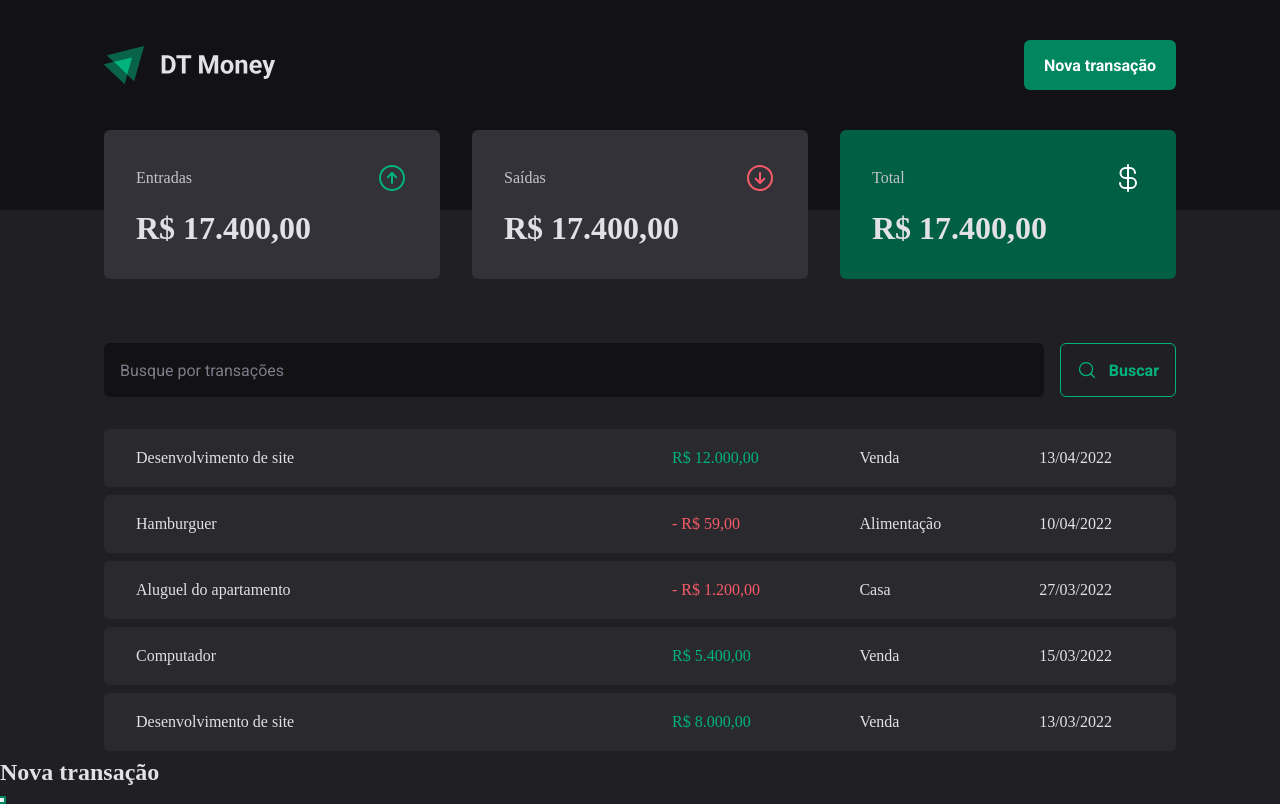
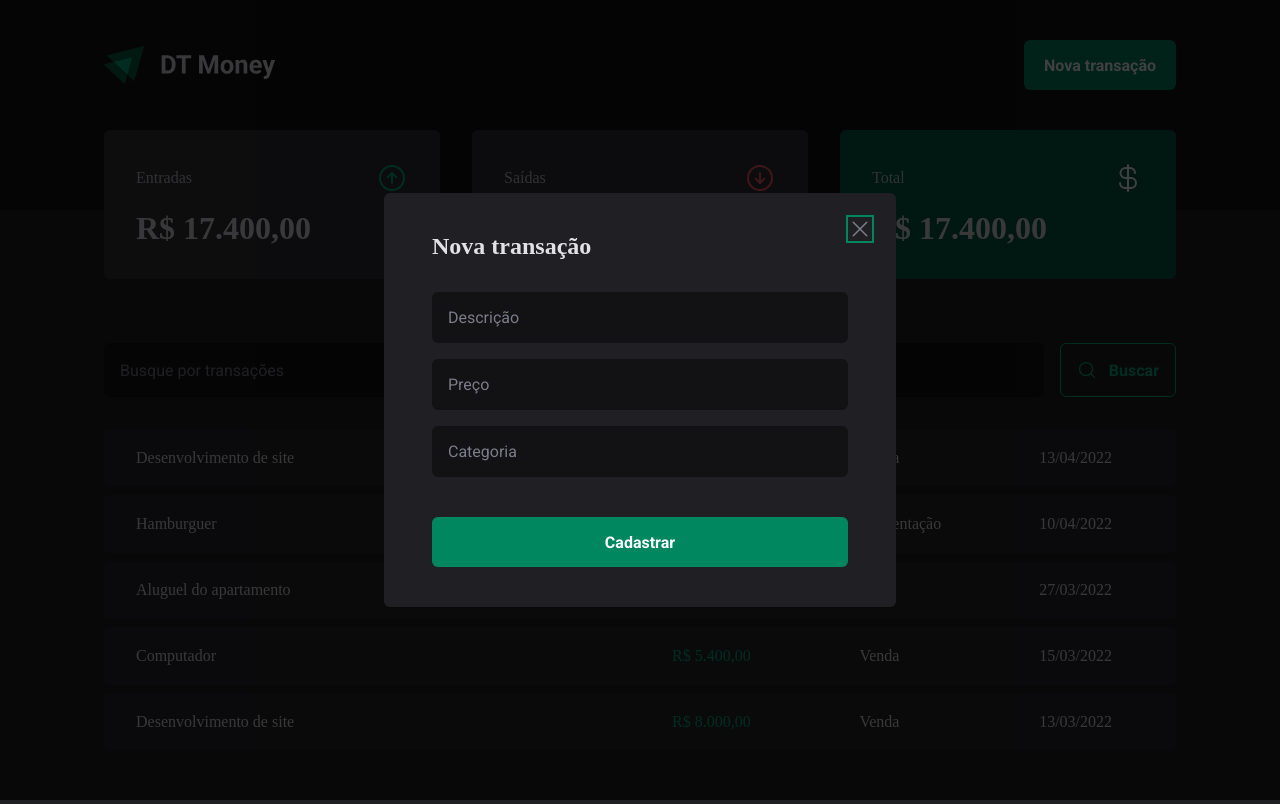
Before and after one commit to Urias01/dt-money, a React (Vite) app: page / in a window 1280 px wide. Both pictures are taken after a click on the button "Nova transação". Built offline with nearby package versions, Linux system fonts and the light colour scheme.

Commit message:
modal new transaction

```diff
--- a/src/components/Header/index.tsx
+++ b/src/components/Header/index.tsx
@@ -2,6 +2,7 @@
 
 import logoImg from '../../assets/Logo.svg'
 import * as Dialog from "@radix-ui/react-dialog";
+import { NewTransactionModal } from "../NewTransactionModal";
 
 export function Header() {
   return (
@@ -14,14 +15,7 @@
             <NewTransactionButton>Nova transação</NewTransactionButton>
           </Dialog.Trigger>
 
-          <Dialog.Portal>
-            <Dialog.Overlay />
-            <Dialog.Content>
-              <Dialog.Title>Nova transação</Dialog.Title>
-              <Dialog.Close />
-
-            </Dialog.Content>
-          </Dialog.Portal>
+          <NewTransactionModal />
         </Dialog.Root>
 
       </HeaderContent>
--- /dev/null
+++ b/src/components/NewTransactionModal/index.tsx
@@ -0,0 +1,28 @@
+import * as Dialog from '@radix-ui/react-dialog'
+import { CloseButton, Content, Overlay } from './styles'
+import { X } from 'phosphor-react'
+
+export function NewTransactionModal() {
+  return (
+    <Dialog.Portal>
+      <Overlay />
+      <Content>
+        <Dialog.Title>Nova transação</Dialog.Title>
+
+        <CloseButton>
+          <X size={24} />
+        </CloseButton>
+
+        <form action="">
+          <input type="text" placeholder='Descrição' required />
+          <input type="number" placeholder='Preço' required />
+          <input type="text" placeholder='Categoria' required />
+          <button type="submit">
+            Cadastrar
+          </button>
+        </form>
+
+      </Content>
+    </Dialog.Portal>
+  )
+}
--- /dev/null
+++ b/src/components/NewTransactionModal/styles.ts
@@ -0,0 +1,71 @@
+import styled from "styled-components";
+import * as Dialog from '@radix-ui/react-dialog'
+
+export const Overlay = styled(Dialog.Overlay)`
+  position: fixed;
+  width: 100vw;
+  height: 100vh;
+  inset: 0;
+  background-color: rgba(0,0,0, 0.75);
+`
+
+export const Content = styled(Dialog.Content)`
+  min-width: 32rem;
+  border-radius: 6px;
+  padding: 2.5rem 3rem;
+  background-color: ${props => props.theme['gray-800']};
+
+  position: fixed;
+  top: 50%;
+  left: 50%;
+  transform: translate(-50%, -50%);
+
+  form {
+    margin-top: 2rem;
+
+    display: flex;
+    flex-direction: column;
+    gap: 1rem;
+
+    input {
+      border-radius: 6px;
+      border: 0;
+      background-color: ${props => props.theme['gray-900']};
+      color: ${props => props.theme['gray-300']};
+      padding: 1rem;
+
+      &::placeholder {
+        color: ${props => props.theme['gray-500']};
+      }
+    }
+
+    button[type="submit"] {
+      height: 50px;
+      border: 0;
+      background: ${props => props.theme['green-500']};
+      color: ${props => props.theme['white']};
+      font-weight: bold;
+      padding: 0 1.25rem;
+      border-radius: 6px;
+      margin-top: 1.5rem;
+      cursor: pointer;
+
+      &:hover {
+        background: ${props => props.theme['green-700']};
+        transition: background-color 0.2s;
+      }
+    }
+  }
+`
+
+export const CloseButton = styled(Dialog.Close)`
+  position: absolute;
+  background: transparent;
+  border: 0;
+  top: 1.5rem;
+  right: 1.5rem;
+  line-height: 0;
+  cursor: pointer;
+  color: ${props => props.theme['gray-500']};
+
+`
```
